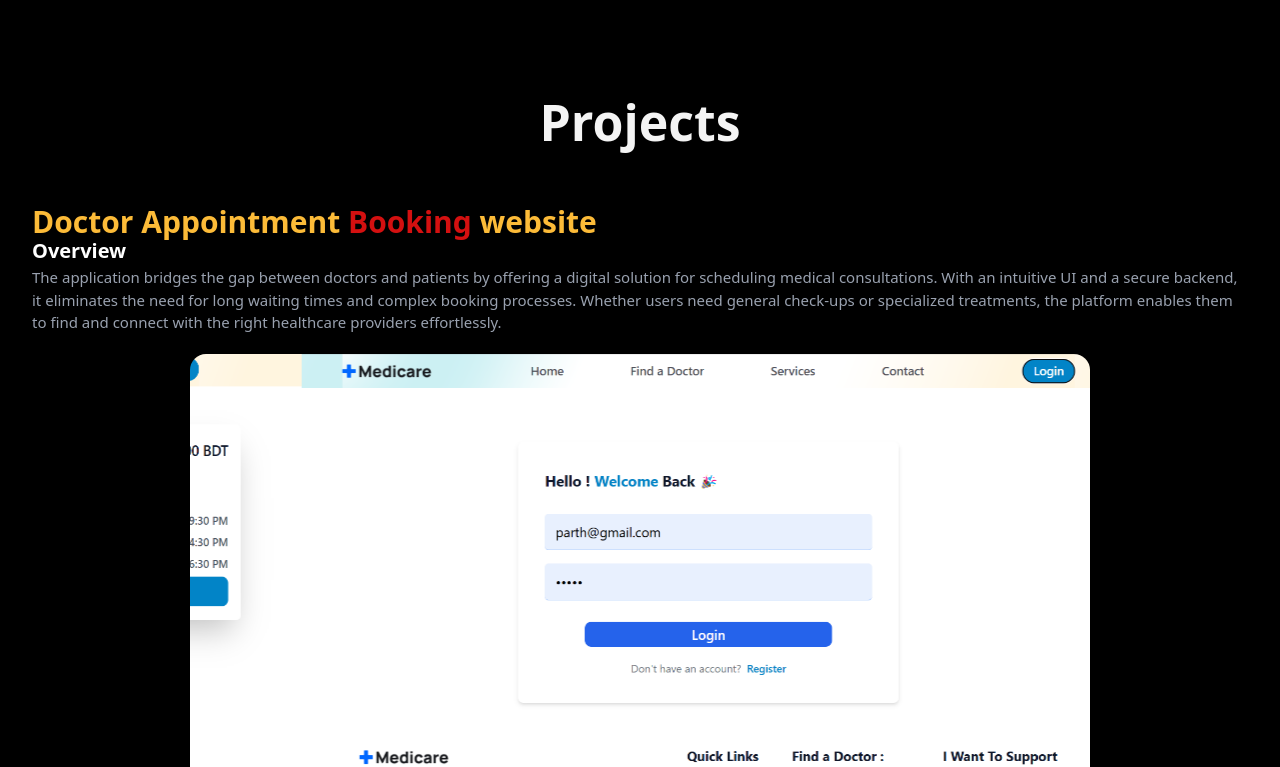
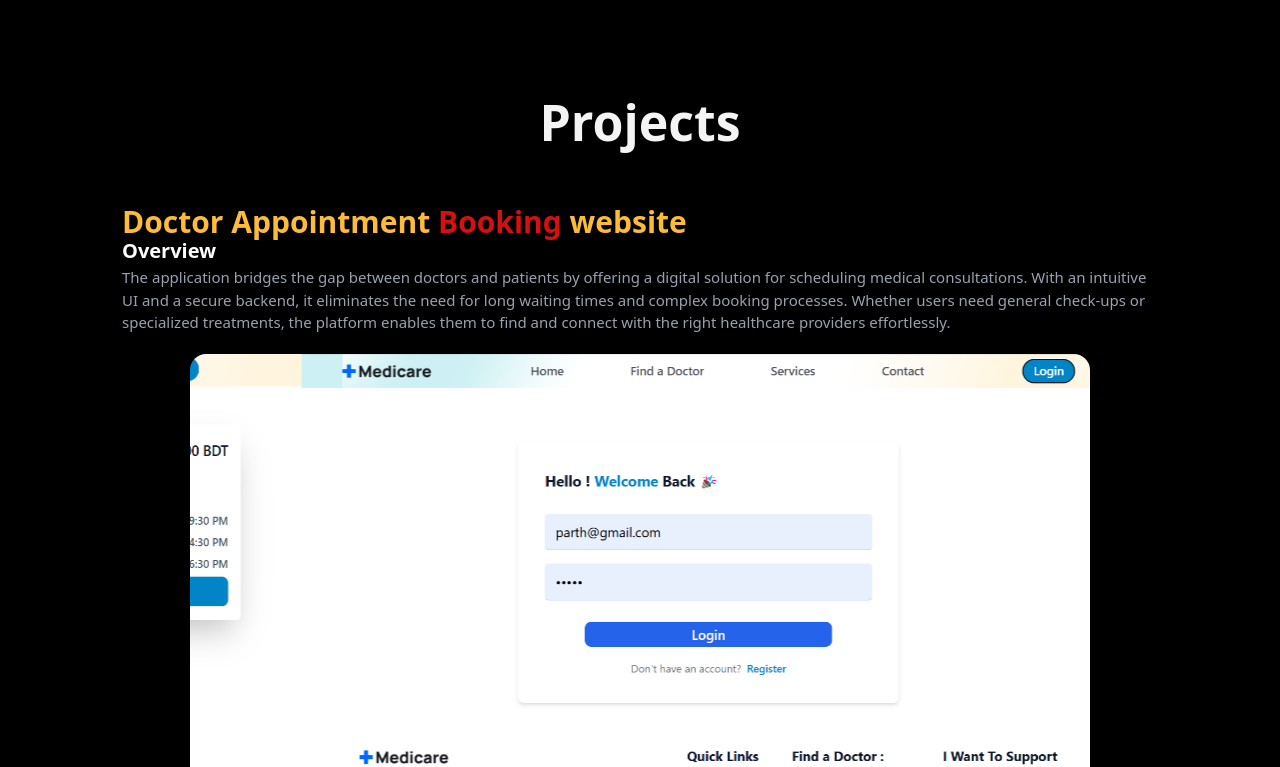
Before and after one commit to Prashantpal123/Personal-Portfolio, a React (Vite) app: page / in a window 1280 px wide. Shown: the part 1439-2206 px from the top of the page. Built offline with nearby package versions, Linux system fonts and the light colour scheme.

Commit message:
checking

```diff
--- a/src/Components/Projects/Project.jsx
+++ b/src/Components/Projects/Project.jsx
@@ -59,7 +59,7 @@ const Projects = () => {
 
     return (
         <>
-            <section id='projects' className='container'>
+            <section id='projects' className='container max-w-[1100px]'>
                 <h1 className='text-[#f4f4f4] md:mt-24 w-full text-center text-[28px]
                 leading-13 md:text-[40px] lg:text-[50px]  font-extrabold md:leading- '> Projects</h1>
                 <div className='  lg:flex mx-4 md:mx-0 lg:mx-8 gap-4 md:gap-10 md:justify-center md:mt-15' id='home'>
```
